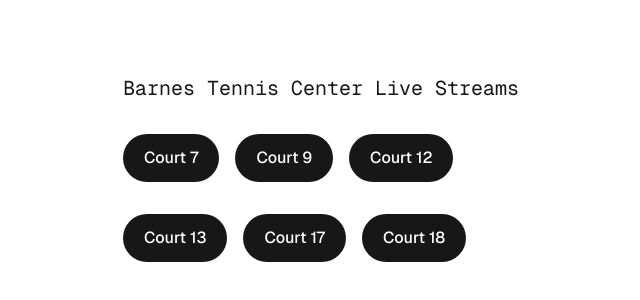
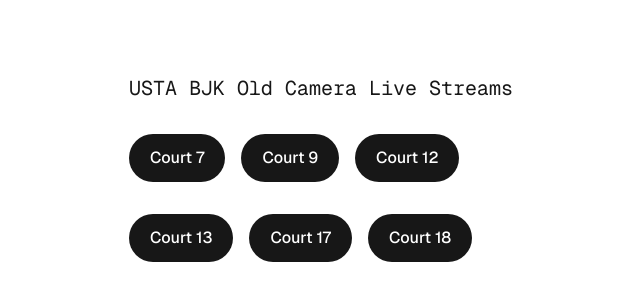
Before and after one commit to nick-kuhle/streams, a Next.js app: page / in a window 1280 px wide. Shown: the part 232-532 px from the top of the page, without its empty margins (319-959 px from the left). Built offline with nearby package versions, Linux system fonts and the light colour scheme.

Commit message:
Changed wording

```diff
--- a/src/app/page.tsx
+++ b/src/app/page.tsx
@@ -3,7 +3,7 @@
     <div className="font-sans grid items-center justify-items-center min-h-screen p-8 pb-20 gap-16 sm:p-20">
       <main className="flex flex-col gap-[32px] row-start-1 items-center sm:items-start">
         <div className="font-mono text-center text-xl">
-          Barnes Tennis Center Live Streams
+          USTA BJK Old Camera Live Streams
         </div>
         <div className="flex gap-4 items-center flex-col sm:flex-row">
           <a
```
